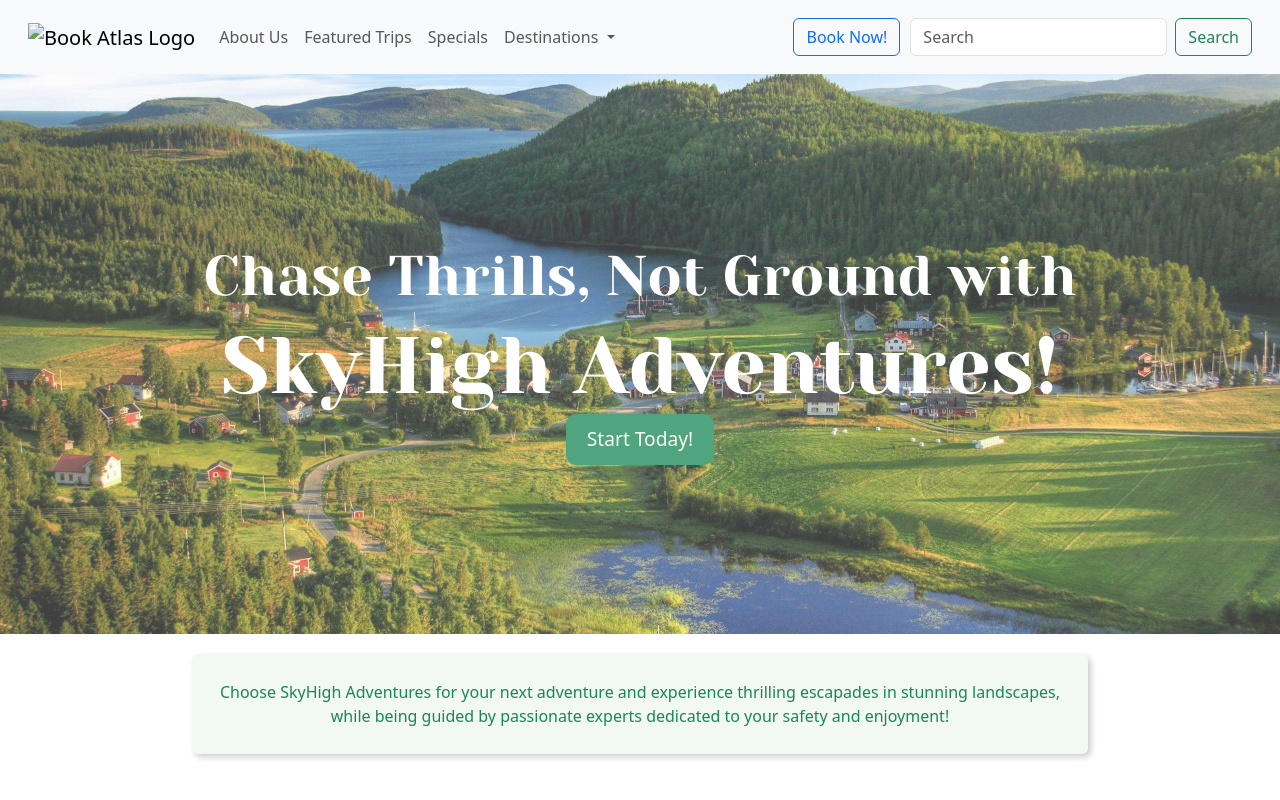
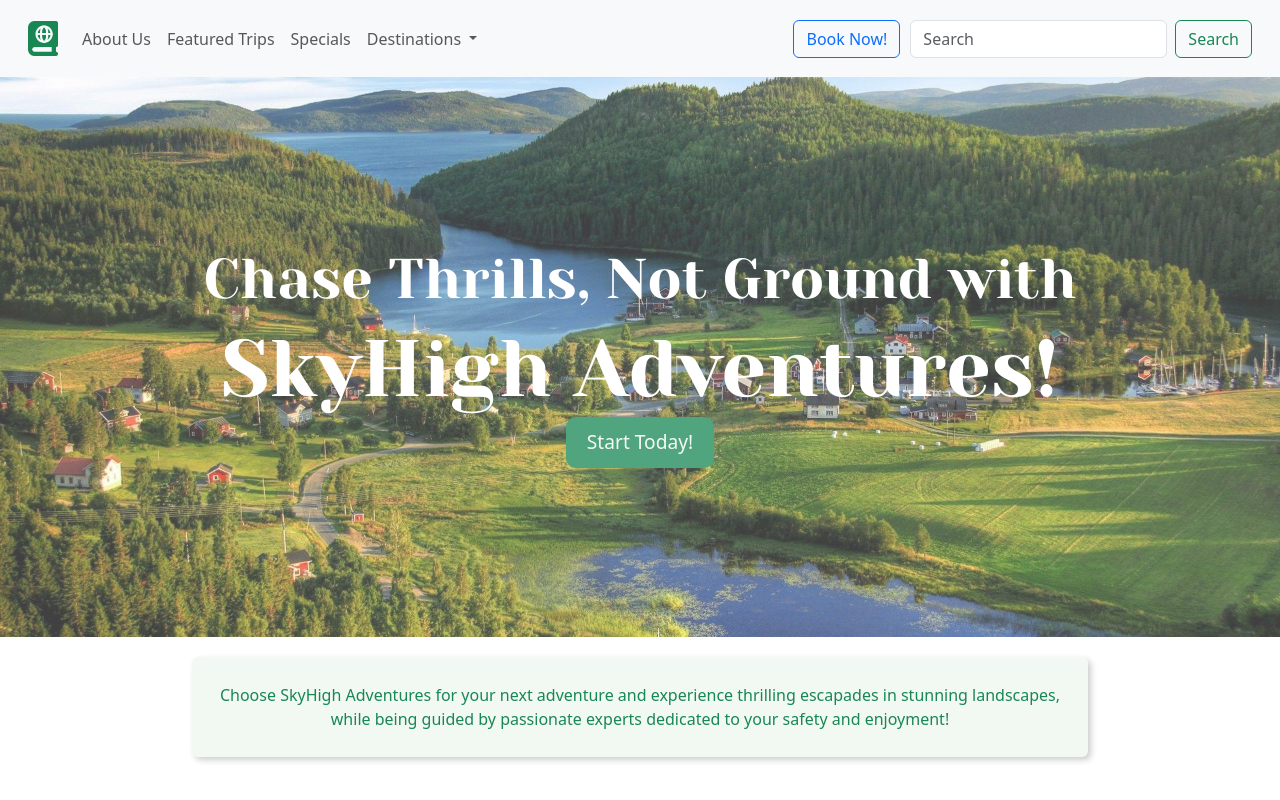
Before and after one commit to bern0387/skyhighadventures, a plain HTML site: page index.html in a window 1280 px wide. Drawn offline with nearby package versions, Linux system fonts and the light colour scheme; the site is published under a folder, as on GitHub Pages, so addresses that start at the root find nothing.

Commit message:
Logo Fixed
Fixed the logo so it appears properly

```diff
--- a/index.html
+++ b/index.html
@@ -15,7 +15,7 @@
         <nav class="navbar navbar-expand-lg bg-body-tertiary" style="padding: 1em; background-color: #deecde;">
             <div class="container-fluid">
                 <a class="navbar-brand" href="#">
-                    <img src="/images/book-atlas-solid(1).png" alt="Book Atlas Logo" width="30" height="35">
+                    <img src="images/book-atlas-solid(1).png" alt="Book Atlas Logo" width="30" height="35">
                   </a>
               <button class="navbar-toggler" type="button" data-bs-toggle="collapse" data-bs-target="#navbarSupportedContent" aria-controls="navbarSupportedContent" aria-expanded="false" aria-label="Toggle navigation">
                 <span class="navbar-toggler-icon"></span>
```
